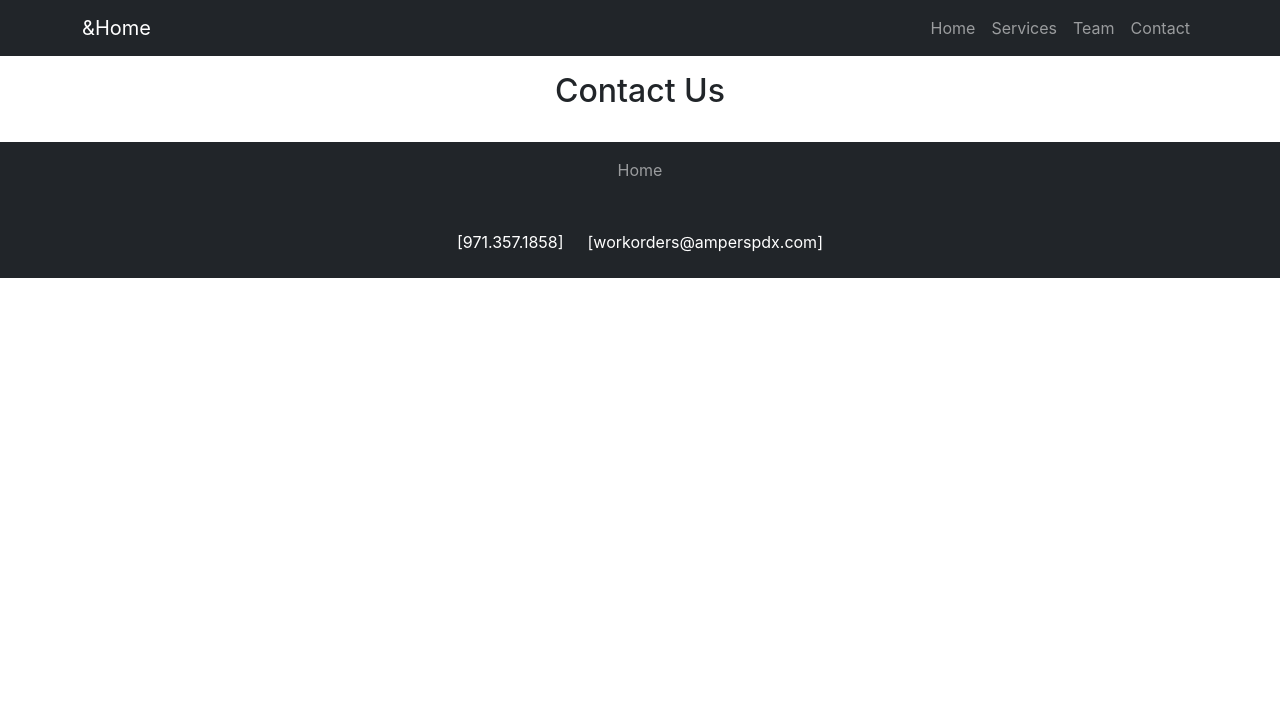
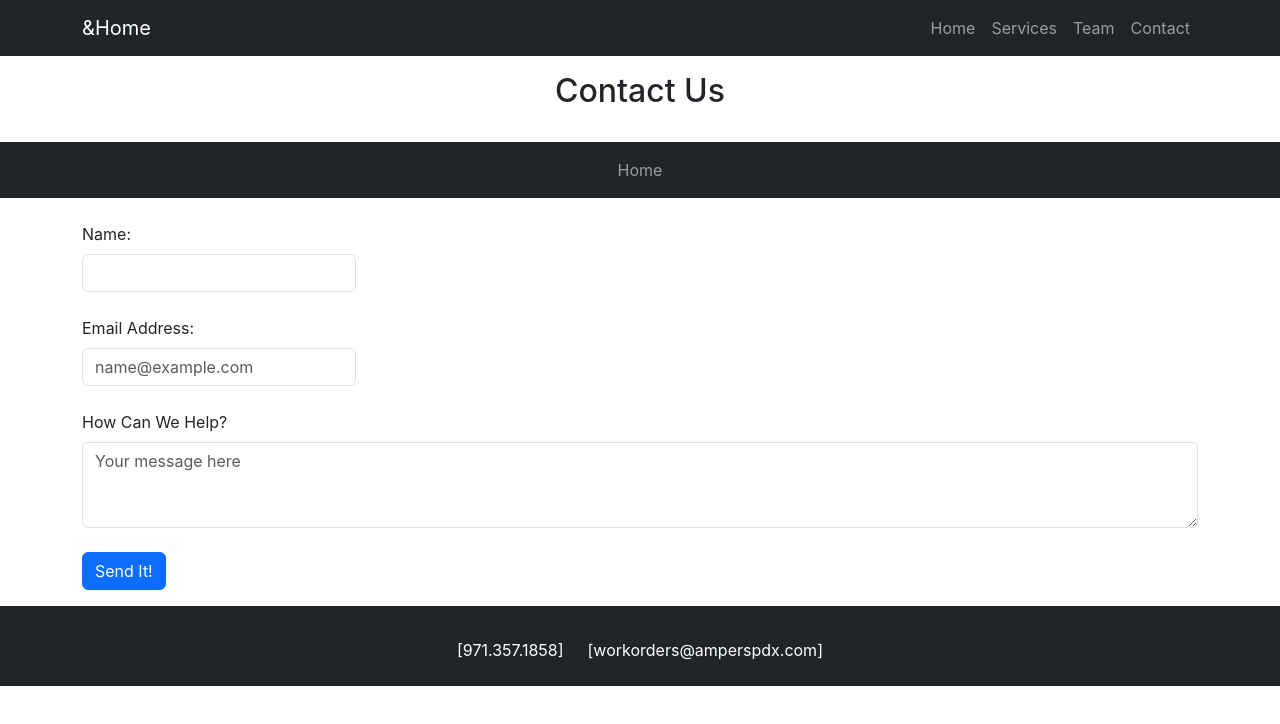
Before and after one commit to tkm404/ampers-redesign, a React (Create React App) app: page /contact in a window 1280 px wide. Shown: the top 724 px of the page. Built offline with nearby package versions, Linux system fonts and the light colour scheme.

Commit message:
Change ContactControl to handle back-end submits

```diff
--- a/src/components/ContactControl.js
+++ b/src/components/ContactControl.js
@@ -3,18 +3,32 @@ import Stack from 'react-bootstrap/Stack'
 import Contact from '../pages/Contact'
 import ContactForm from './ContactForm';
 import Banner from './Banner';
+import PropTypes from 'prop-types';
+import db from './../firebase.js'
+import { collection, addDoc } from 'firebase/firestore'
 
 
 function ContactControl() {
+
+  const handleAddingClientSubmission = async (newClientMessage) => {
+    const collectionRef = collection(db, "TestEmails");
+    await addDoc(collectionRef, newClientMessage);
+  }
+
   return (
     <React.Fragment>
       <Stack gap={2} className="p-4 col-md-8 mx-auto">
         <Contact />
       </Stack>
       <Banner />
-      {/* <ContactForm/> */}
+      <ContactForm
+      onClientSubmission={handleAddingClientSubmission}/>
     </React.Fragment>
   )
 }
 
+ContactControl.propTypes = {
+  onClientSubmission: PropTypes.func
+}
+
 export default ContactControl
```
